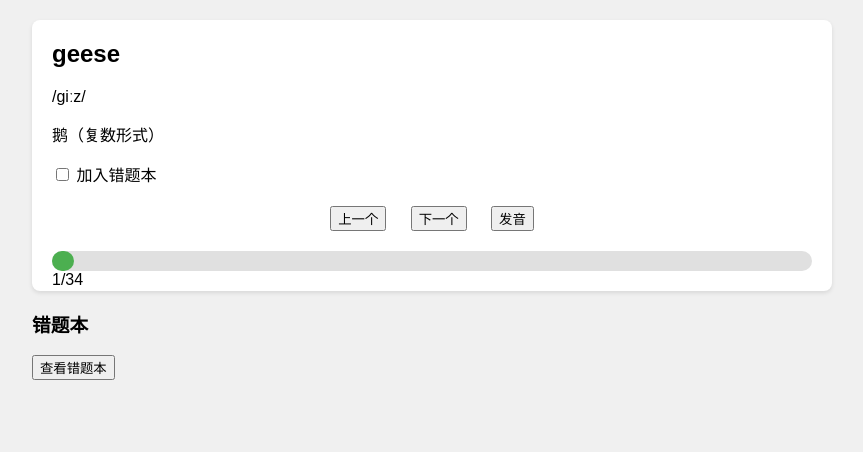
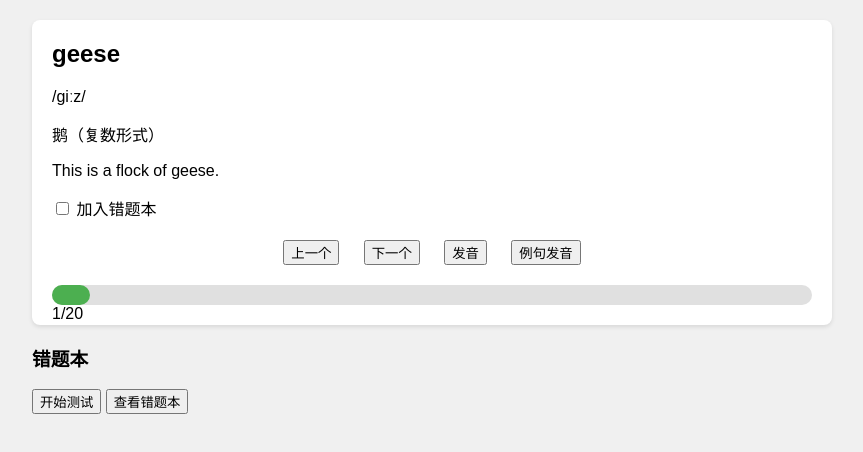
Before and after one commit to DannyLin86/linsiqi, a plain HTML site: page index.html in a window 1280 px wide. Shown: the whole page, without its empty margins (208-1071 px from the left). Drawn offline with Linux system fonts and the light colour scheme.

Commit message:
Add files via upload

```diff
--- a/app.js
+++ b/app.js
@@ -5,7 +5,8 @@ const definitionDisplay = document.getElementById("definition");
 const exampleDisplay = document.getElementById("example");
 const prevButton = document.getElementById("prev");
 const nextButton = document.getElementById("next");
-const pronounceButton = document.getElementById("pronounce");
+const pronounceWordButton = document.getElementById("pronounce");
+const pronounceExampleButton = document.getElementById("say-example");
 const progressBar = document.getElementById("progress-bar");
 const progressText = document.getElementById("progress-text");
 const wrongWordCheckbox = document.getElementById("wrong-word-checkbox");
@@ -13,7 +14,7 @@ const wrongWordsList = document.getElementById("wrong-words-list");
 const viewWrongWordsButton = document.getElementById("view-wrong-words");
 
 let currentIndex = 0;
-let wrongWords = []; // 错题本数组
+let wrongWords = [];
 
 // 更新单词展示的函数
 function displayWord(index) {
@@ -22,8 +23,11 @@ function displayWord(index) {
   phoneticDisplay.textContent = word.phonetic;
   definitionDisplay.textContent = word.definition;
   exampleDisplay.textContent = word.example;
-  wrongWordCheckbox.checked = false; // 清除复选框状态
+  wrongWordCheckbox.checked = false;
   updateProgressBar();
+
+  // 根据单词是否有例句来控制按钮的显示和隐藏
+  pronounceExampleButton.style.display = word.example ? 'inline-block' : 'none';
 }
 
 // 更新进度条的函数
@@ -33,10 +37,19 @@ function updateProgressBar() {
   progressText.textContent = `${currentIndex + 1}/${words.length}`;
 }
 
-// 发音函数
+// 单词发音函数
 function pronounceWord() {
-  const word = words[currentIndex].word;
-  const utterance = new SpeechSynthesisUtterance(word);
+  const wordToSpeak = words[currentIndex].word;
+  const utterance = new SpeechSynthesisUtterance(wordToSpeak);
+  utterance.lang = 'en-GB'; // 设置语言为英式英语
+  window.speechSynthesis.speak(utterance);
+}
+
+// 例句发音函数
+function pronounceExample() {
+  const exampleToSpeak = words[currentIndex].example;
+  const utterance = new SpeechSynthesisUtterance(exampleToSpeak);
+  utterance.lang = 'en-GB'; // 设置语言为英式英语
   window.speechSynthesis.speak(utterance);
 }
 
@@ -62,29 +75,6 @@ function showWrongWordsList() {
   });
 }
 
-// 显示错题本的单词列表并添加发音功能
-function showWrongWordsList() {
-  wrongWordsList.innerHTML = "";
-  wrongWords.forEach((word, index) => {
-    const li = document.createElement("li");
-    li.textContent = `${index + 1}. ${word.word} - ${word.definition}`;
-
-    // 创建发音按钮
-    const pronounceBtn = document.createElement('button');
-    pronounceBtn.textContent = '发音';
-    pronounceBtn.classList.add('pronounce-btn'); // 添加CSS类名以便样式化
-    pronounceBtn.dataset.word = word.word; // 将单词存入data属性便于后续取用
-
-    pronounceBtn.addEventListener('click', function() {
-      const utterance = new SpeechSynthesisUtterance(this.dataset.word);
-      window.speechSynthesis.speak(utterance);
-    });
-
-    li.appendChild(pronounceBtn); // 将发音按钮添加到单词列表项中
-    wrongWordsList.appendChild(li);
-  });
-}
-
 // 切换单词事件
 prevButton.addEventListener("click", () => {
   currentIndex = (currentIndex - 1 + words.length) % words.length;
@@ -96,8 +86,8 @@ nextButton.addEventListener("click", () => {
   displayWord(currentIndex);
 });
 
-pronounceButton.addEventListener("click", pronounceWord);
-
+pronounceWordButton.addEventListener("click", pronounceWord);
+pronounceExampleButton.addEventListener("click", pronounceExample);
 viewWrongWordsButton.addEventListener("click", showWrongWordsList);
 
 // 初始化显示第一个单词
--- a/index.html
+++ b/index.html
@@ -23,6 +23,8 @@
         <button id="prev">上一个</button>
         <button id="next">下一个</button>
         <button id="pronounce">发音</button>
+        <button id="say-example">例句发音</button>
+
       </div>
       <div class="progress">
         <div class="progress-bar" id="progress-bar"></div>
@@ -32,7 +34,9 @@
     <div id="wrong-words-section">
       <h3>错题本</h3>
       <ul id="wrong-words-list"></ul>
+      <button id="start-test" onclick="window.open('test.html', '_blank')">开始测试</button>
       <button id="view-wrong-words">查看错题本</button>
+
     </div>
   </div>
   <script src="words.js"></script>
--- a/words.js
+++ b/words.js
@@ -1,174 +1,127 @@
-// words.js
 const words = [
   {
     word: "geese",
     phonetic: "/giːz/",
-    definition: "鹅（复数形式）"
-  },
-  {
-    word: "jeep",
-    phonetic: "/dʒiːp/",
-    definition: "吉普车"
-  },
-  {
-    word: "tree",
-    phonetic: "/triː/",
-    definition: "树"
-  },
-  {
-    word: "three",
-    phonetic: "/θriː/",
-    definition: "三"
-  },
-  {
-    word: "sheep",
-    phonetic: "/ʃiːp/",
-    definition: "绵羊（单复数同形）"
+    definition: "鹅（复数形式）",
+    example: "This is a flock of geese."
   },
   {
     word: "tiger",
     phonetic: "/ˈtaɪɡə(r)/",
-    definition: "老虎"
+    definition: "老虎",
+    example: "A tiger wants to eat a rooster."
+  },
+  {
+    word: "rooster",
+    phonetic: "/ˈruːstə(r)/",
+    definition: "公鸡",
+    example: "The tiger dresses up as a rooster dancer."
   },
   {
     word: "dancer",
     phonetic: "/ˈdaːnsə(r)/",
-    definition: "舞蹈家"
+    definition: "舞蹈家",
+    example: "But the rooster knows it is the tiger dressed up as a dancer."
+  },
+  {
+    word: "singer",
+    phonetic: "/ˈsɪŋə(r)/",
+    definition: "歌唱家",
+    example: "The tiger dresses up as a rooster singer.",
   },
   {
     word: "flower",
     phonetic: "/ˈflaʊə(r)/",
-    definition: "花"
+    definition: "花",
+    example: "The tiger holds a beautiful flower and waits at a corner."
+  },
+  {
+    word: "corner",
+    phonetic: "/ˈkɔːnə(r)/",
+    definition: "角落",
+    example: "The tiger holds a beautiful flower and waits at a corner."
+  },
+  {
+    word: "danger",
+    phonetic: "/ˈdeɪndʒə(r)/",
+    definition: "危险",
+    example: "So he runs to the tiger. The rooster is in danger!"
   },
   {
     word: "farmer",
     phonetic: "/ˈfaːmə(r)/",
-    definition: "农民"
-  },
-  {
-    word: "rooster",
-    phonetic: "/ˈruːstə(r)/",
-    definition: "公鸡"
-  },
-  {
-    word: "singer",
-    phonetic: "/ˈsɪŋə(r)/",
-    definition: "歌唱家"
-  },
-  {
-    word: "corner",
-    phonetic: "/ˈkɔːnə(r)/",
-    definition: "角落"
+    definition: "农民",
+    example: "Oh! Here comes the farmer with a hammer!"
   },
   {
     word: "hammer",
     phonetic: "/ˈhæmə(r)/",
-    definition: "锤子"
+    definition: "锤子",
+    example: "Oh! Here comes the farmer with a hammer!"
+  },
+  {
+    word: "dirty",
+    phonetic: "/ˈdɜːti/",
+    definition: "脏的",
+    example: "And here he is,dirty and thirsty."
   },
   {
     word: "thirteen",
     phonetic: "/ˌθɜːˈtiːn/",
-    definition: "十三"
+    definition: "十三",
+    example: "He runs across thirteen hills."
   },
   {
     word: "thirty",
     phonetic: "/ˈθɜːti/",
-    definition: "三十"
+    definition: "三十",
+    example: "He runs over thirty rivers."
   },
   {
-    word: "shirt",
-    phonetic: "/ʃɜːt/",
-    definition: "衬衫"
-  },
-  {
-    word: "thirsty",
-    phonetic: "/ˈθɜːsti/",
-    definition: "口渴的"
-  },
-  {
-    word: "bird",
-    phonetic: "/bɜːd/",
-    definition: "鸟"
-  },
-  {
-    word: "hills",
-    phonetic: "/hɪlz/",
-    definition: "小山（复数形式）"
-  },
-  {
-    word: "river",
-    phonetic: "/ˈrɪvə(r)/",
-    definition: "河流"
+    word: "trees",
+    phonetic: "/triːz/",
+    definition: "树木（复数形式）",
+    example: "He runs through thirty trees."
   },
   {
     word: "umbrellas",
     phonetic: "/ʌmˈbreləz/",
-    definition: "雨伞（复数形式）"
+    definition: "雨伞（复数形式）",
+    example: "He runs over thirteen umbrellas."
   },
   {
-    word: "dirty",
-    phonetic: "/ˈdɜːti/",
-    definition: "脏的"
-  },
-  // 下面是一些短语
-  {
-    word: "run through",
-    phonetic: "/rʌn θruː/",
-    definition: "穿过；贯穿"
-  },
-  {
-    word: "go out",
-    phonetic: "/ɡəʊ aʊt/",
-    definition: "出去；熄灭"
-  },
-  {
-    word: "run across",
-    phonetic: "/rʌn əˈkrɒs/",
-    definition: "偶然遇见；跑过"
-  },
-  {
-    word: "run over",
-    phonetic: "/rʌn ˈəʊvə(r)/",
-    definition: "碾过；超过预定时间"
-  },
-  {
-    word: "ring",
-    phonetic: "/rɪŋ/",
-    definition: "(使)发出铃声；环绕"
+    word: "shirts",
+    phonetic: "/ʃɜːts/",
+    definition: "衬衫（复数形式）",
+    example: "He runs under thirteen shirts."
   },
   {
     word: "bell",
     phonetic: "/bel/",
-    definition: "铃；钟声"
+    definition: "铃；钟声",
+    example: "Ring, ring, ring a bell."
   },
   {
-    word: "sing",
-    phonetic: "/sɪŋ/",
-    definition: "唱；唱歌"
+    word: "king",
+    phonetic: "/kɪŋ/",
+    definition: "国王",
+    example: "The king is going to sing a song."
   },
   {
-    word: "sing a song",
-    phonetic: "/sɪŋ ə sɔːŋ/",
-    definition: "唱歌"
+    word: "song",
+    phonetic: "/sɒŋ/",
+    definition: "歌曲；歌谣",
+    example: "It's a long, long song.",
+    second_example: "\"Dear King, the song is too long.\"",
+    third_example: "\"Maybe the song is a little long.\"",
+    fourth_example: "But the king really likes the long, long song.",
+    fifth_example: "The king sings the song all day long.",
+    sixth_example: "\"Maybe the song is too long.\""
   },
   {
     word: "all day long",
     phonetic: "/ɔːl deɪ lɒŋ/",
-    definition: "一整天"
-  },
-  {
-    word: "long",
-    phonetic: "/lɒŋ/",
-    definition: "长的"
-  },
-  {
-    word: "king",
-    phonetic: "/kɪŋ/",
-    definition: "国王"
-  },
-  {
-    word: "song",
-    phonetic: "/sɒŋ/",
-    definition: "歌曲；歌谣"
+    definition: "一整天",
+    example: "The king sings the song all day long."
   }
 ];
```
Also changed, not shown: test.html (added, +34 -0 lines), test.js (added, +116 -0 lines).
